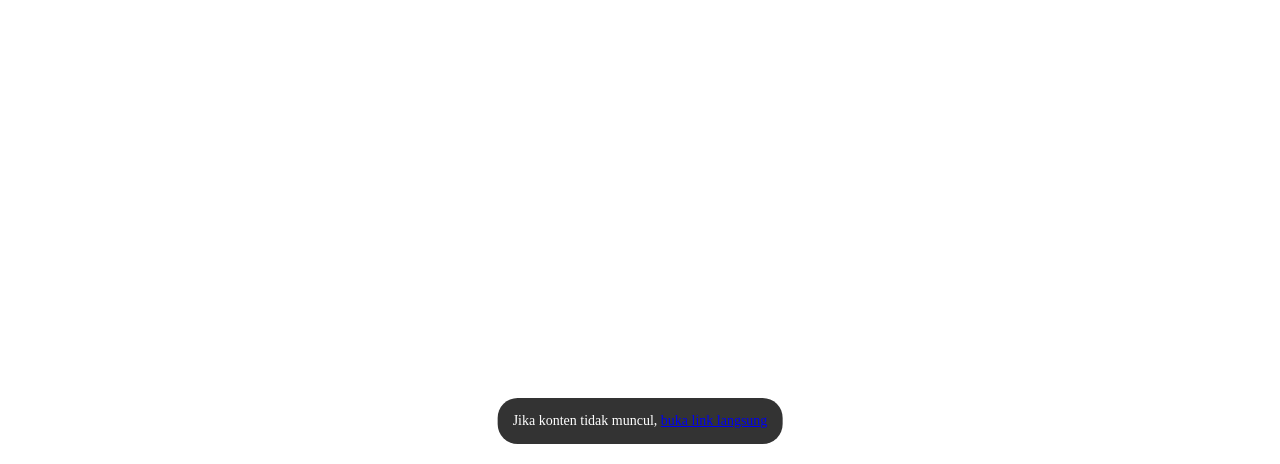
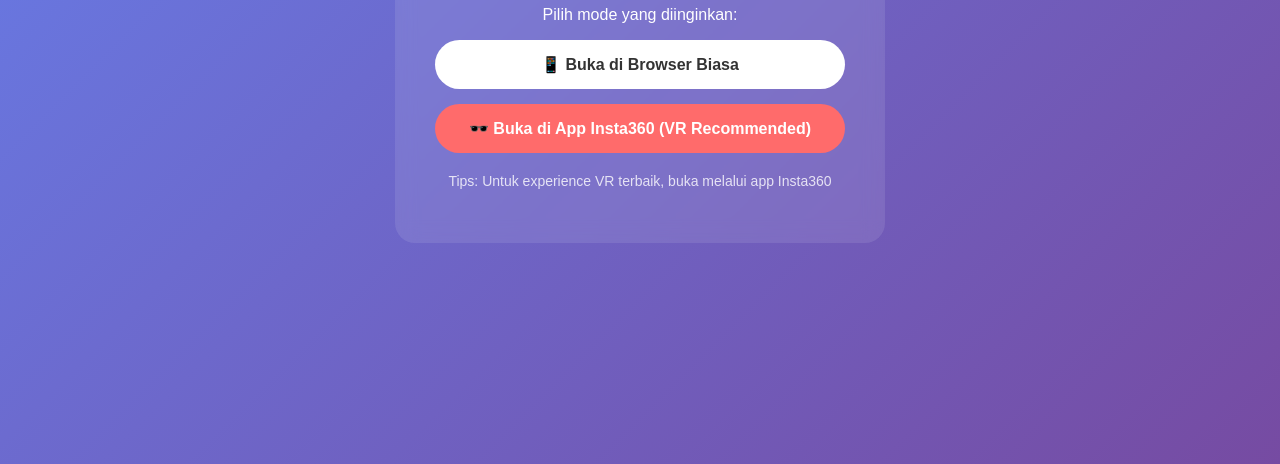
Before and after one commit to rygic/vrpelangi, a plain HTML site: page index.html in a window 1280 px wide. Shown: the part 336-800 px from the top of the page. Drawn offline with Linux system fonts and the light colour scheme.

Commit message:
Update index.html

```diff
--- a/index.html
+++ b/index.html
@@ -2,55 +2,82 @@
 <html>
 <head>
     <meta charset="utf-8">
-    <meta name="viewport" content="width=device-width, initial-scale=1.0, user-scalable=no">
-    <title>Insta360 VR Viewer</title>
-    <script src="https://aframe.io/releases/1.4.0/aframe.min.js"></script>
+    <meta name="viewport" content="width=device-width, initial-scale=1.0">
+    <title>Insta360 VR Portal</title>
     <style>
-        body { margin: 0; overflow: hidden; }
-        #instructions {
-            position: fixed;
-            bottom: 20px;
-            left: 50%;
-            transform: translateX(-50%);
-            background: rgba(0,0,0,0.8);
+        body {
+            margin: 0;
+            padding: 0;
+            font-family: Arial, sans-serif;
+            background: linear-gradient(135deg, #667eea 0%, #764ba2 100%);
+            height: 100vh;
+            display: flex;
+            justify-content: center;
+            align-items: center;
+            text-align: center;
             color: white;
-            padding: 15px;
+        }
+        .container {
+            background: rgba(255,255,255,0.1);
+            padding: 40px;
             border-radius: 20px;
-            text-align: center;
-            z-index: 1000;
-            font-size: 14px;
+            backdrop-filter: blur(10px);
+            max-width: 90%;
+        }
+        .btn {
+            display: block;
+            margin: 15px auto;
+            padding: 15px 30px;
+            background: white;
+            color: #333;
+            text-decoration: none;
+            border-radius: 50px;
+            font-weight: bold;
+            transition: transform 0.3s;
+        }
+        .btn:hover {
+            transform: scale(1.05);
+        }
+        .vr-btn {
+            background: #ff6b6b;
+            color: white;
         }
     </style>
 </head>
 <body>
-    <div id="instructions">
-        🔥 Insta360 VR Experience - Drag to look around
+    <div class="container">
+        <h1>🎥 Insta360 VR Experience</h1>
+        <p>Pilih mode yang diinginkan:</p>
+
+        <a href="https://cloud-sg.insta360.com/share/sg/3r1q848u0w2908483433127936/player?mediaId=318801959454769152&businessId=318802043521208320"
+           class="btn" target="_blank">
+           📱 Buka di Browser Biasa
+        </a>
+
+        <a href="intent://cloud-sg.insta360.com/share/sg/3r1q848u0w2908483433127936/player?mediaId=318801959454769152&businessId=318802043521208320#Intent;scheme=https;package=com.insta360;end"
+           class="btn vr-btn">
+           🕶️ Buka di App Insta360 (VR Recommended)
+        </a>
+
+        <p style="margin-top: 20px; font-size: 14px; opacity: 0.8;">
+            Tips: Untuk experience VR terbaik, buka melalui app Insta360
+        </p>
     </div>
 
-    <a-scene vr-mode-ui="enabled: true">
-        <!-- Embedded Insta360 Player dalam 360 Sphere -->
-        <a-entity geometry="primitive: sphere; radius: 10"
-                  material="shader: flat; src: #insta360Frame">
-        </a-entity>
+    <script>
+        // Auto-deteksi device dan redirect
+        if (/VR|Cardboard|Oculus|GoogleVR/i.test(navigator.userAgent)) {
+            window.location.href = "intent://cloud-sg.insta360.com/share/sg/3r1q848u0w2908483433127936/player?mediaId=318801959454769152&businessId=318802043521208320#Intent;scheme=https;package=com.insta360;end";
+        }
 
-        <!-- Camera -->
-        <a-entity camera look-controls>
-            <a-cursor></a-cursor>
-        </a-entity>
-    </a-scene>
-
-    <!-- Hidden Iframe dengan Insta360 Player -->
-    <iframe id="insta360Frame"
-            src="https://cloud-sg.insta360.com/share/sg/3r1q848u0w2908483433127936/player?mediaId=318801959454769152&businessId=318802043521208320"
-            style="display: none;">
-    </iframe>
-
-    <script>
-        // Fallback jika iframe tidak work
-        setTimeout(() => {
-            document.getElementById('instructions').innerHTML =
-                'Jika konten tidak muncul, <a href="https://cloud-sg.insta360.com/share/sg/3r1q848u0w2908483433127936/player?mediaId=318801959454769152&businessId=318802043521208320" target="_blank">buka link langsung</a>';
-        }, 5000);
+        // Fallback untuk mobile
+        if (/Android|iPhone|iPad/i.test(navigator.userAgent)) {
+            setTimeout(() => {
+                if (!document.hidden) {
+                    window.location.href = "https://cloud-sg.insta360.com/share/sg/3r1q848u0w2908483433127936/player?mediaId=318801959454769152&businessId=318802043521208320";
+                }
+            }, 2000);
+        }
     </script>
 </body>
 </html>
```
